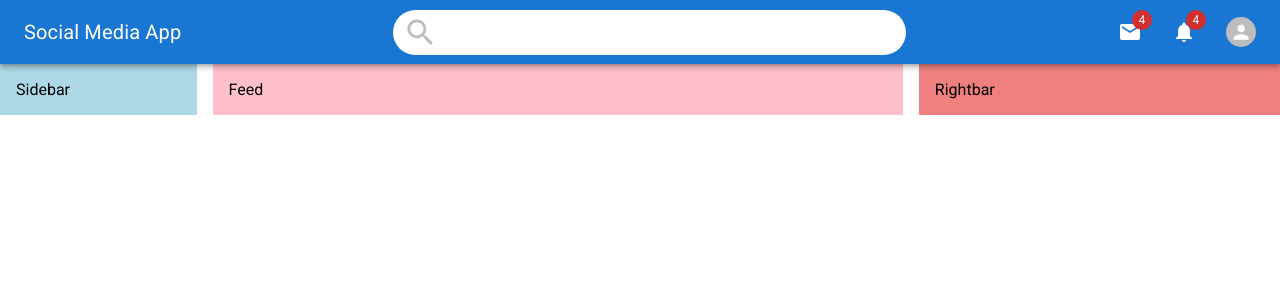
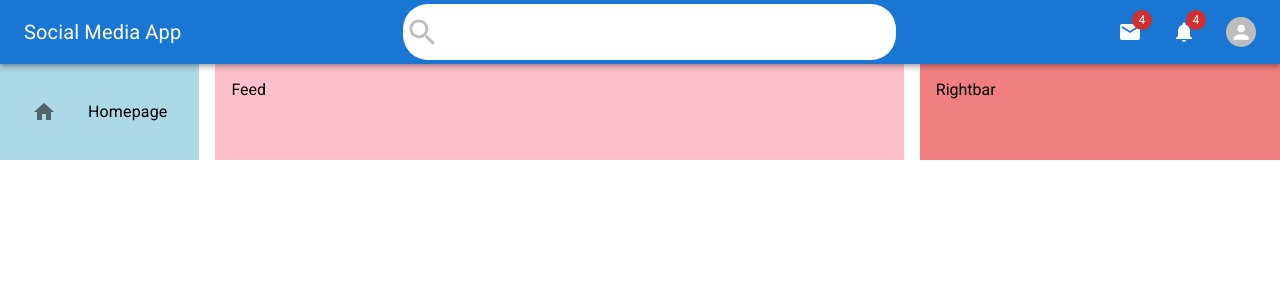
Before and after one commit to Shivam-Dhyani/mui-practice-project, a React (Create React App) app: page / in a window 1280 px wide. Shown: the top 300 px of the page. Built offline with nearby package versions, Linux system fonts and the light colour scheme.

Commit message:
Sidebar 10% done!!

```diff
--- a/src/components/Sidebar.jsx
+++ /dev/null
@@ -1,17 +0,0 @@
-import { Box } from "@mui/material";
-import React from "react";
-
-const Sidebar = () => {
-  return (
-    <Box
-      bgcolor="lightblue"
-      flex={1}
-      p={2}
-      sx={{ display: { xs: "none", sm: "block" } }}
-    >
-      Sidebar
-    </Box>
-  );
-};
-
-export default Sidebar;
--- /dev/null
+++ b/src/components/navbar/Navbar.css
@@ -0,0 +1,17 @@
+.text fieldset {
+  border: none;
+}
+
+.text .MuiInputBase-root {
+  padding-top: 50px;
+  /* padding-bottom: 5px; */
+  /* color: aqua; */
+}
+
+.text .MuiSvgIcon-root {
+  display: none;
+}
+
+/* .text .MuiAutocomplete-popper {
+  background-color: black;
+} */
--- a/src/components/Navbar.jsx
+++ b/src/components/navbar/Navbar.jsx
@@ -1,12 +1,13 @@
 import {
   AppBar,
+  Autocomplete,
   Avatar,
   Badge,
   Box,
-  InputBase,
   Menu,
   MenuItem,
   styled,
+  TextField,
   Toolbar,
   Typography,
 } from "@mui/material";
@@ -14,8 +15,9 @@ import Diversity3Icon from "@mui/icons-material/Diversity3";
 import MailIcon from "@mui/icons-material/Mail";
 import NotificationsIcon from "@mui/icons-material/Notifications";
 import SearchIcon from "@mui/icons-material/Search";
-import { theme } from "../theme";
+import { theme } from "../../theme";
 import { useState } from "react";
+import "./Navbar.css";
 
 const StyledToolbar = styled(Toolbar)({
   display: "flex",
@@ -25,7 +27,7 @@ const StyledToolbar = styled(Toolbar)({
 const Search = styled("div")({
   backgroundColor: "white",
   color: "black",
-  padding: "5px 10px",
+  padding: "0px 0px",
   width: "40%",
   borderRadius: theme.shape.borderRadius,
   display: "flex",
@@ -53,6 +55,15 @@ const UserBox = styled(Box)({
 
 const Navbar = () => {
   const [isOpen, setIsOpen] = useState(false);
+  const goal = [
+    { label: "ITTS" },
+    { label: "as" },
+    { label: "SDE" },
+    { label: "by" },
+    { label: "June" },
+    { label: "2023" },
+  ];
+
   return (
     <AppBar position="sticky">
       <StyledToolbar>
@@ -65,7 +76,18 @@ const Navbar = () => {
         />
         <Search>
           <SearchIcon fontSize="large" color="disabled" />
-          <InputBase style={{ width: "94%" }} />
+          {/* <InputBase style={{ width: "94%" }}> */}
+          <Autocomplete
+            className="text"
+            style={{
+              width: "92%",
+            }}
+            options={goal}
+            renderInput={(params) => (
+              <TextField className="textfield" {...params} style={{}} />
+            )}
+          />
+          {/* </InputBase> */}
         </Search>
         <Icons>
           <Badge badgeContent={4} color="error">
--- /dev/null
+++ b/src/components/sidebar/Sidebar.jsx
@@ -0,0 +1,35 @@
+import {
+  Box,
+  List,
+  ListItem,
+  ListItemButton,
+  ListItemText,
+} from "@mui/material";
+import ListItemIcon from "@mui/material/ListItemIcon";
+import InboxIcon from "@mui/icons-material/Inbox";
+import { Home } from "@mui/icons-material";
+
+const Sidebar = () => {
+  return (
+    <Box
+      bgcolor="lightblue"
+      flex={1}
+      p={2}
+      sx={{ display: { xs: "none", sm: "block" } }}
+    >
+      {/* Sidebar */}
+      <List>
+        <ListItem disablePadding>
+          <ListItemButton>
+            <ListItemIcon>
+              <Home />
+            </ListItemIcon>
+            <ListItemText primary="Homepage" />
+          </ListItemButton>
+        </ListItem>
+      </List>
+    </Box>
+  );
+};
+
+export default Sidebar;
```
Also changed, not shown: src/App.js (+4 -4 lines), src/components/feed/Feed.jsx (renamed from src/components/Feed.jsx), src/components/rightbar/Rightbar.jsx (renamed from src/components/Rightbar.jsx).
